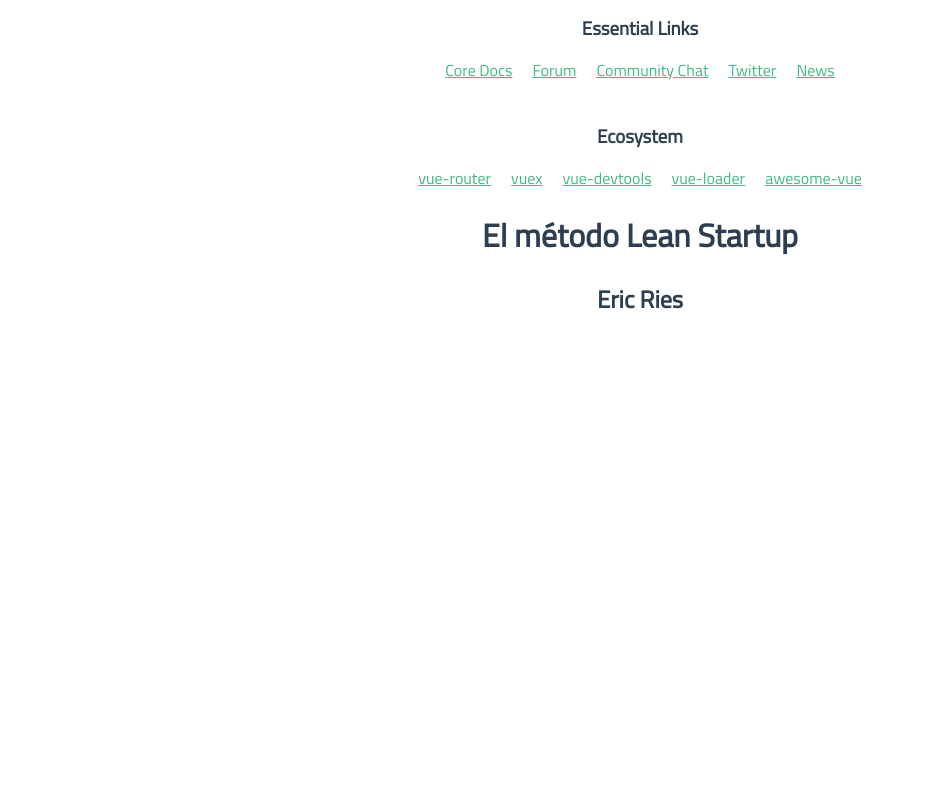
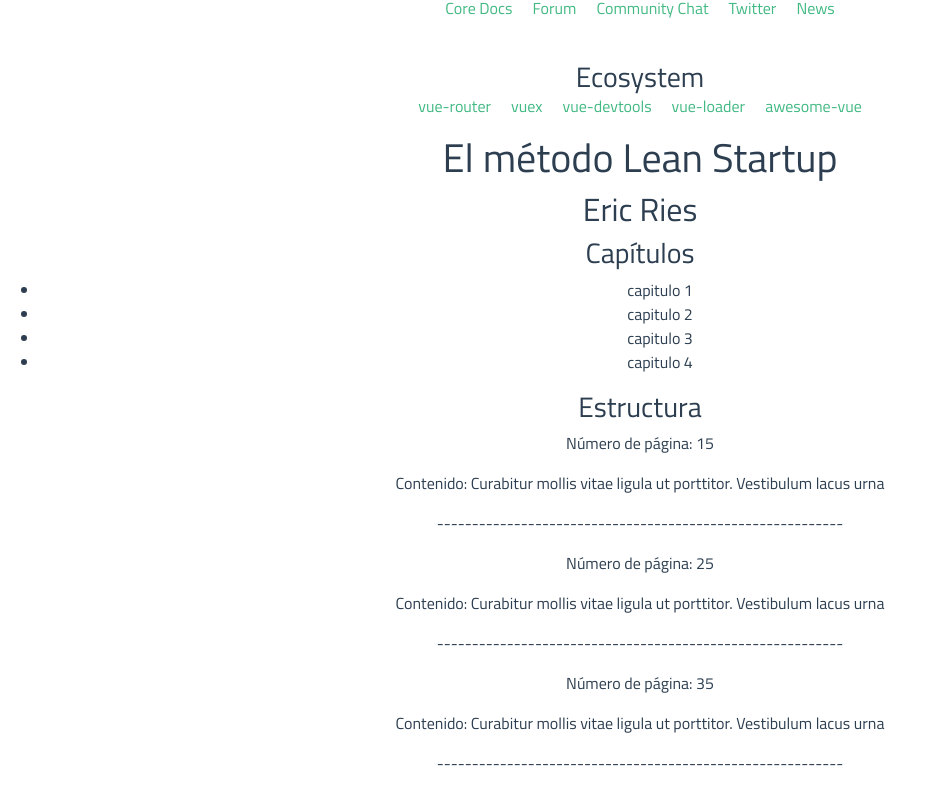
Before and after one commit to pablopsdigital/test_vuejs, a Vue app in the folder mi-proyecto/: page / in a window 1280 px wide. Shown: the part 539-1334 px from the top of the page, without its empty margins (0-926 px from the left). Before the commit the page ends 876 px from the top, so only its background shows below. Built offline with nearby package versions, Linux system fonts and the light colour scheme.

Commit message:
implement sample bucle for

```diff
--- a/mi-proyecto/public/index.html
+++ b/mi-proyecto/public/index.html
@@ -13,5 +13,7 @@
     </noscript>
     <div id="app"></div>
     <!-- built files will be auto injected -->
+    <link rel="stylesheet" href="https://stackpath.bootstrapcdn.com/bootstrap/4.3.1/css/bootstrap.min.css" integrity="sha384-ggOyR0iXCbMQv3Xipma34MD+dH/1fQ784/j6cY/iJTQUOhcWr7x9JvoRxT2MZw1T" crossorigin="anonymous">
+
   </body>
 </html>
--- a/mi-proyecto/src/components/MiComponente.vue
+++ b/mi-proyecto/src/components/MiComponente.vue
@@ -2,24 +2,47 @@
 <div class="MiComponente">
     <h1>{{libro.titulo}}</h1>
     <h2>{{libro.autor}}</h2>
+    <div>
+        <h3>Capítulos</h3>
+        <ul>
+            <li v-for="capitulo in libro.capitulos" :key="capitulo">{{capitulo}}</li>
+        </ul>
+    </div>
+
+    <div>
+        <h3>Estructura</h3>
+        <div v-for="pagina in libro.estructura" :key="pagina">
+            <p>Número de página: {{pagina.numpag}}</p>
+            <p>Contenido: {{pagina.contenido}}</p>
+            <p>----------------------------------------------------------</p>
+        </div>
+    </div>
 </div>
 </template>
 
 <script>
 export default {
-        name:'MiComponente',
+    name: 'MiComponente',
     data() {
         return {
-                libro:{
-                    titulo:'El método Lean Startup',
-                    autor:'Eric Ries'
+            colores: ['rojo', 'verde', 'amarillo'],
+            libro: {
+                titulo: 'El método Lean Startup',
+                autor: 'Eric Ries',
+                capitulos: ['capitulo 1','capitulo 2', 'capitulo 3', 'capitulo 4'],
+                estructura: [
+                    {numpag:'15', contenido:"Curabitur mollis vitae ligula ut porttitor. Vestibulum lacus urna"},
+                    {numpag:'25', contenido:"Curabitur mollis vitae ligula ut porttitor. Vestibulum lacus urna"},
+                    {numpag:'35', contenido:"Curabitur mollis vitae ligula ut porttitor. Vestibulum lacus urna"},
+                    {numpag:'45', contenido:"Curabitur mollis vitae ligula ut porttitor. Vestibulum lacus urna"},
+                    {numpag:'55', contenido:"Curabitur mollis vitae ligula ut porttitor. Vestibulum lacus urna"}
+                ]
             }
-            }
+        };
     },
 }
 </script>
 
-
 <style>
 
 </style>
```
Lines whose indentation alone changed are shown as unchanged.
